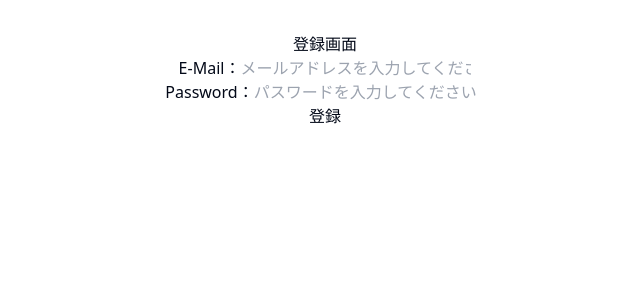
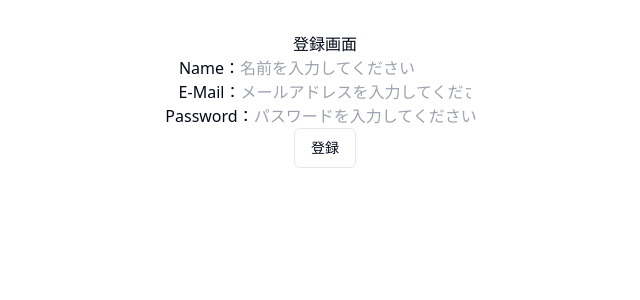
Before and after one commit to Rei1449/sns, a React (Vite) app in the folder frontend/: page /register in a window 1280 px wide. Shown: the top 300 px of the page, without its empty margins (315-955 px from the left). Built offline with nearby package versions, Linux system fonts and the light colour scheme.

Commit message:
shadcnを使ってみた

```diff
--- a/frontend/package.json
+++ b/frontend/package.json
@@ -11,6 +11,7 @@
   },
   "dependencies": {
     "@hookform/error-message": "^2.0.1",
+    "@radix-ui/react-slot": "^1.1.0",
     "class-variance-authority": "^0.7.0",
     "clsx": "^2.1.1",
     "lucide-react": "^0.395.0",
--- /dev/null
+++ b/frontend/src/components/Button.tsx
@@ -0,0 +1,56 @@
+import * as React from "react"
+import { Slot } from "@radix-ui/react-slot"
+import { cva, type VariantProps } from "class-variance-authority"
+
+import { cn } from "@/lib/utils"
+
+const buttonVariants = cva(
+  "inline-flex items-center justify-center whitespace-nowrap rounded-md text-sm font-medium ring-offset-background transition-colors focus-visible:outline-none focus-visible:ring-2 focus-visible:ring-ring focus-visible:ring-offset-2 disabled:pointer-events-none disabled:opacity-50",
+  {
+    variants: {
+      variant: {
+        default: "bg-primary text-primary-foreground hover:bg-primary/90",
+        destructive:
+          "bg-destructive text-destructive-foreground hover:bg-destructive/90",
+        outline:
+          "border border-input bg-background hover:bg-accent hover:text-accent-foreground",
+        secondary:
+          "bg-secondary text-secondary-foreground hover:bg-secondary/80",
+        ghost: "hover:bg-accent hover:text-accent-foreground",
+        link: "text-primary underline-offset-4 hover:underline",
+      },
+      size: {
+        default: "h-10 px-4 py-2",
+        sm: "h-9 rounded-md px-3",
+        lg: "h-11 rounded-md px-8",
+        icon: "h-10 w-10",
+      },
+    },
+    defaultVariants: {
+      variant: "default",
+      size: "default",
+    },
+  }
+)
+
+export interface ButtonProps
+  extends React.ButtonHTMLAttributes<HTMLButtonElement>,
+    VariantProps<typeof buttonVariants> {
+  asChild?: boolean
+}
+
+const Button = React.forwardRef<HTMLButtonElement, ButtonProps>(
+  ({ className, variant, size, asChild = false, ...props }, ref) => {
+    const Comp = asChild ? Slot : "button"
+    return (
+      <Comp
+        className={cn(buttonVariants({ variant, size, className }))}
+        ref={ref}
+        {...props}
+      />
+    )
+  }
+)
+Button.displayName = "Button"
+
+export { Button, buttonVariants }
--- a/frontend/src/home_and_profile/Home.tsx
+++ b/frontend/src/home_and_profile/Home.tsx
@@ -6,19 +6,25 @@ import MenuBar from './MenuBar.tsx';
 
 export default function Home() {
     return (
-        <div>
-            <h1> ホーム画面 </h1>
-            <br/>
+        <div className='home'>
+            <h1> ホーム画面ヘッダー </h1>
+
+            <div className='flex'>
+                <div className='flex-auto'>
                     <p>メニューバー</p>
                     <MenuBar />
-            <br/>
+                </div>
+
+                <div className='flex-auto'>
                     <p> 投稿用コンポーネント </p>
                     <CreatePost />
-            <br/>
+
                     <p> タイムライン <br/>
                     ここに投稿を順番に表示する</p>
                     <Timeline />
-            <br/>
+                </div>
+            </div>
+
             <p>以下、テスト用リンク</p>
             <Link to="/login">ログイン画面</Link> <br/>
             <Link to="/register">登録画面</Link> <br/>
--- a/frontend/src/home_and_profile/MenuBar.tsx
+++ b/frontend/src/home_and_profile/MenuBar.tsx
@@ -4,7 +4,7 @@ export default function MenuBar() {
     const nav = useNavigate();
 
     return (
-        <div className="menubar">
+        <div className="outline">
             <button onClick={ () => nav("/") }> ホーム </button>
         </div>
     )
--- a/frontend/src/home_and_profile/Post.tsx
+++ b/frontend/src/home_and_profile/Post.tsx
@@ -1,5 +1,5 @@
 import './Post.css'
-import { postData } from "../../../common/connectionData";
+import { postData } from "../utils/connectionData";
 
 export default function Post( data : postData ) {
     return (
--- a/frontend/src/home_and_profile/Profile.tsx
+++ b/frontend/src/home_and_profile/Profile.tsx
@@ -1,5 +1,5 @@
 import { useEffect, useState } from "react";
-import { userData } from "../../../common/connectionData";
+import { userData } from "../utils/connectionData";
 import Timeline from "./Timeline";
 import { getFetchJson } from "@/utils/utils";
 import { useParams } from "react-router-dom";
--- a/frontend/src/home_and_profile/Timeline.tsx
+++ b/frontend/src/home_and_profile/Timeline.tsx
@@ -1,5 +1,5 @@
 import { useEffect, useState } from "react";
-import { postData } from "../../../common/connectionData";
+import { postData } from "../utils/connectionData";
 import Post from "./Post";
 import {getFetchJson} from "@/utils/utils";
 
--- a/frontend/src/login_and_register/Login.tsx
+++ b/frontend/src/login_and_register/Login.tsx
@@ -1,5 +1,6 @@
 import { UseFormRegister, useForm } from "react-hook-form"
-import { loginData } from "../../../common/connectionData";
+import { loginData } from "../utils/connectionData";
+import { Button } from "@/components/Button";
 
 // ログイン画面のコンポーネント
 export default function Login() {
@@ -7,7 +8,6 @@ export default function Login() {
 
     return (
         <div className="account-data-form">
-
             <h1>ログイン画面</h1>
             <h2>Todo:バリテーションの追加<br/>
             ハッシュ化<br/>
@@ -17,19 +17,8 @@ export default function Login() {
                 // 提出時の動作を書く
                 console.log(data);
             })}>
-                <div className="form-item">
-                    <label>
-                        <span>Name：</span>
-                        <input
-                            type="text"
-                            {...register( "name", { required: true } )}
-                            placeholder="名前を入力してください"
-                        />
-                    </label>
-                </div>
                 <LoginDataForm reg={register}/>
-
-                <button type="submit"> ログイン </button>
+                <Button variant="outline" type="submit">ログイン</Button>
             </form>
         </div>
     )
--- a/frontend/src/login_and_register/Register.tsx
+++ b/frontend/src/login_and_register/Register.tsx
@@ -1,6 +1,7 @@
 import { useForm } from "react-hook-form";
 import { LoginDataForm } from "./Login";
-import { loginData } from "../../../common/connectionData";
+import { loginData } from "../utils/connectionData";
+import { Button } from "@/components/Button";
 
 // アカウント登録画面のコンポーネント
 export default function Register() {
@@ -13,8 +14,18 @@ export default function Register() {
                 // 提出時の動作を書く
                 console.log(data);
             })}>
+                <div className="form-item">
+                    <label>
+                        <span>Name：</span>
+                        <input
+                            type="text"
+                            {...register( "name", { required: true } )}
+                            placeholder="名前を入力してください"
+                        />
+                    </label>
+                </div>
                 <LoginDataForm reg={register}/>
-                <button type="submit"> 登録 </button>
+                <Button variant="outline" type="submit">登録</Button>
             </form>
         </div>
     )
--- a/frontend/src/login_and_register/loginForm.css
+++ /dev/null
@@ -1,7 +0,0 @@
-.account-data-form {
-
-}
-
-.form-item {
-
-}
--- /dev/null
+++ b/frontend/src/utils/connectionData.ts
@@ -0,0 +1,24 @@
+// ポストをやり取りするときのデータ型
+export type postData = {
+    id:number;
+    content: string;
+    createAt:number;
+    updateAt:number;
+    userId:number;
+}
+
+// ログイン＆登録時にバックへ送信するデータ型
+export type loginData = {
+    name?: string;
+    email: string;
+    password: string;   //ハッシュ値で送ると良い
+}
+
+// プロファイルなどに使用するユーザーデータ
+export type userData = {
+    id:number;
+    name:string;
+    email:string;
+    createAt:number;
+    updateAt:number;
+}
```
Also changed, not shown: frontend/src/home_and_profile/Timeline.css (deleted), 1 other file (tests, documents, lock files or other folders). Lines whose indentation alone changed are shown as unchanged.
